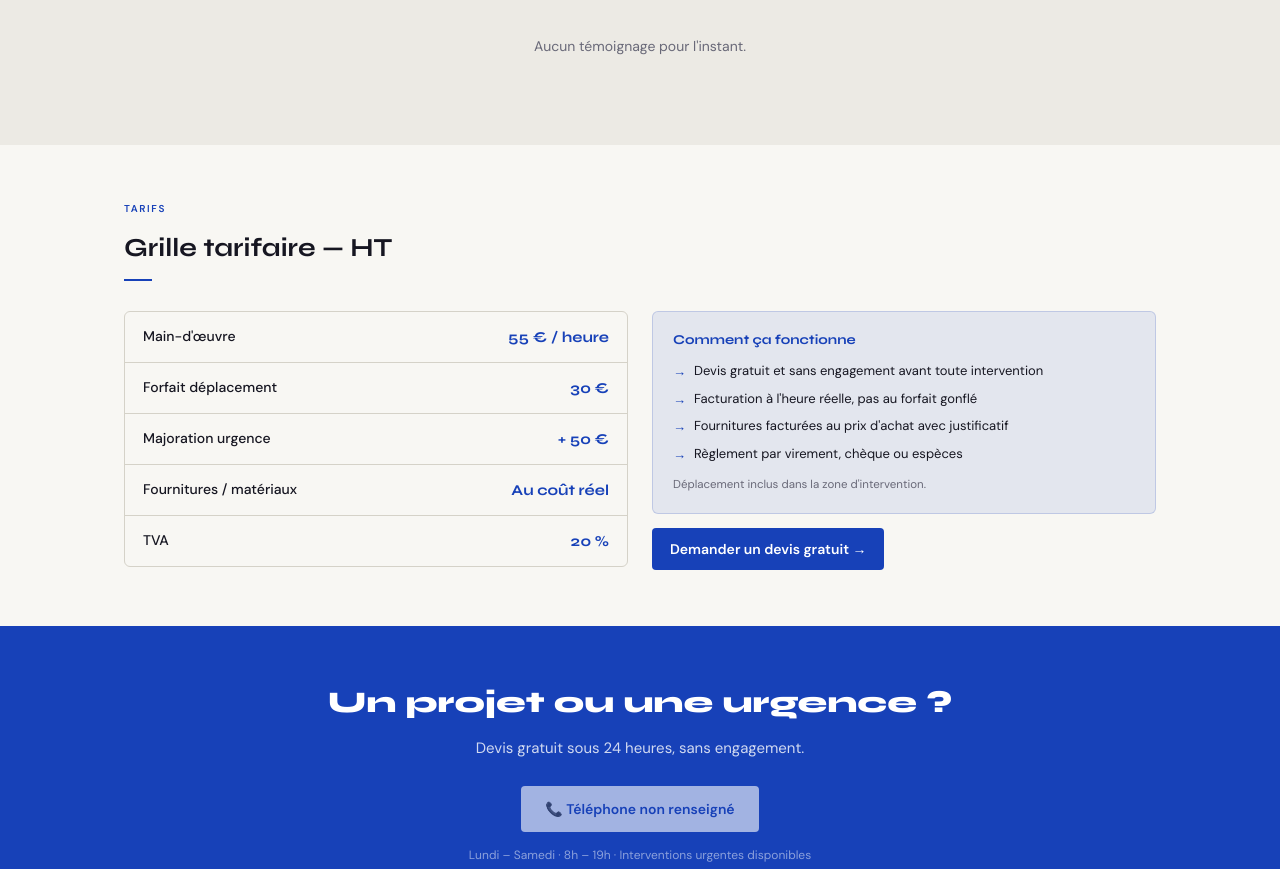
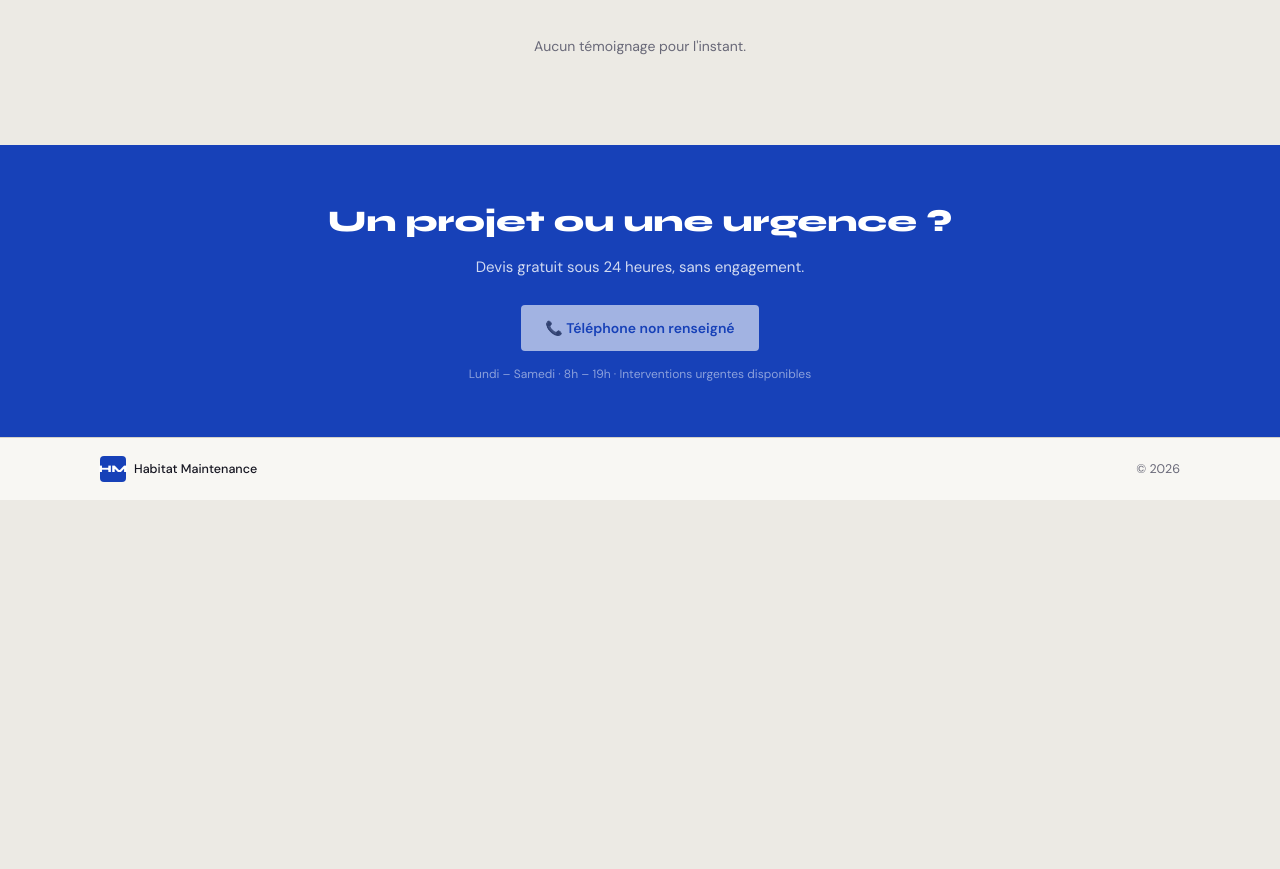
Before and after one commit to cyril8344/photoimmo-pro, a website: page portfolio.html in a window 1280 px wide. Shown: the part 1313-2182 px from the top of the page. After the commit the page ends 1813 px from the top, so only its background shows below. Drawn offline with Linux system fonts and the light colour scheme.

Commit message:
Vitrine : suppression section tarifs et taux horaire
- Supprime la section "Grille tarifaire" complète
- Remplace le stat "taux horaire HT" par "Devis gratuit sur demande"
- Nettoie CSS et JS associés


Claude-Session: https://claude.ai/code/session_014Tg11GFULxebqTgPcPd7fG

Co-authored-by: Claude <noreply@anthropic.com>

```diff
--- a/portfolio.html
+++ b/portfolio.html
@@ -99,19 +99,6 @@
     .testi-date{font-size:11.5px;color:var(--muted);}
     .no-testi{text-align:center;padding:32px;color:var(--muted);font-size:14px;}
 
-    /* ── Tarifs ── */
-    .tarifs-wrap{display:grid;grid-template-columns:1fr 1fr;gap:24px;align-items:start;}
-    .tarifs-table{background:var(--surface);border:1px solid var(--border);border-radius:6px;overflow:hidden;}
-    .tarif-row{display:flex;align-items:center;justify-content:space-between;padding:13px 18px;border-bottom:1px solid var(--border);}
-    .tarif-row:last-child{border-bottom:none;}
-    .tarif-name{font-size:14px;font-weight:500;}
-    .tarif-price{font-family:'Syne',sans-serif;font-weight:700;font-size:15px;color:var(--blue);font-variant-numeric:tabular-nums;white-space:nowrap;}
-    .tarifs-note{background:var(--blue-dim);border:1px solid var(--blue-line);border-radius:6px;padding:18px 20px;}
-    .tarifs-note-title{font-family:'Syne',sans-serif;font-weight:700;font-size:13.5px;color:var(--blue);margin-bottom:10px;}
-    .tarifs-note ul{list-style:none;display:flex;flex-direction:column;gap:7px;}
-    .tarifs-note li{display:flex;align-items:flex-start;gap:8px;font-size:13px;color:var(--text);line-height:1.5;}
-    .tarifs-note li::before{content:'→';color:var(--blue);font-weight:600;flex-shrink:0;margin-top:1px;}
-    .tarifs-note small{display:block;font-size:11.5px;color:var(--muted);margin-top:12px;}
 
     /* ── Réseaux sociaux ── */
     .social-links{display:flex;flex-wrap:wrap;gap:10px;margin-top:20px;}
@@ -149,7 +136,6 @@
       .section-title{font-size:17px;font-weight:700;}
       .services-grid{grid-template-columns:1fr;}
       .testi-grid{grid-template-columns:1fr;}
-      .tarifs-wrap{grid-template-columns:1fr;}
       .header-inner{padding:0 14px;height:50px;}
       .brand-name{max-width:130px;}
       .back-btn{font-size:12px;padding:5px 9px;}
@@ -211,8 +197,8 @@
         <div class="stat-label">avis clients</div>
       </div>
       <div class="stat-cell">
-        <div class="stat-num" id="statTarif">55 €</div>
-        <div class="stat-label">taux horaire HT</div>
+        <div class="stat-num">Gratuit</div>
+        <div class="stat-label">devis sur demande</div>
       </div>
       <div class="stat-cell">
         <div class="stat-num" id="statContact">📞</div>
@@ -280,34 +266,6 @@
   </div>
 </section>
 
-<!-- TARIFS -->
-<section id="tarifs">
-  <div class="wrap">
-    <div class="section-head">
-      <div class="eyebrow">Tarifs</div>
-      <h2 class="section-title">Grille tarifaire — HT</h2>
-      <div class="rule"></div>
-    </div>
-    <div class="tarifs-wrap">
-      <div class="tarifs-table" id="tarifsTable"></div>
-      <div>
-        <div class="tarifs-note">
-          <div class="tarifs-note-title">Comment ça fonctionne</div>
-          <ul>
-            <li>Devis gratuit et sans engagement avant toute intervention</li>
-            <li>Facturation à l'heure réelle, pas au forfait gonflé</li>
-            <li>Fournitures facturées au prix d'achat avec justificatif</li>
-            <li>Règlement par virement, chèque ou espèces</li>
-          </ul>
-          <small id="zoneNote">Déplacement inclus dans la zone d'intervention.</small>
-        </div>
-        <a href="#contact" class="chip" style="display:inline-flex;margin-top:14px;padding:10px 18px;border-radius:4px;text-decoration:none;font-size:14px;font-weight:600;background:var(--blue);color:#fff;border:none;">
-          Demander un devis gratuit →
-        </a>
-      </div>
-    </div>
-  </div>
-</section>
 
 <!-- CTA / CONTACT -->
 <div class="cta-section" id="contact">
@@ -340,13 +298,6 @@ const store = {
 const profile    = store.get('pii_profile', {});
 const photos     = store.get('pii_portfolio_photos', []);
 const testimons  = store.get('pii_testimonials', []);
-const TARIFS     = { horaire: 55, deplacement: 30, urgence: 50 };
-const ct         = profile.custom_tarifs || {};
-const tarifs     = {
-  horaire:    ct.horaire    ?? TARIFS.horaire,
-  deplacement: ct.deplacement ?? TARIFS.deplacement,
-  urgence:    ct.urgence    ?? TARIFS.urgence,
-};
 
 // Preview mode si ouvert depuis l'app
 const isPreview = document.referrer.includes('/app') || new URLSearchParams(location.search).has('preview');
@@ -385,7 +336,6 @@ if (profile.siret) {
 
 document.getElementById('statPhotos').textContent = photos.length || '—';
 document.getElementById('statAvis').textContent = testimons.length || '—';
-document.getElementById('statTarif').textContent = `${tarifs.horaire} €`;
 
 if (profile.phone) {
   const el = document.getElementById('statContact');
@@ -430,23 +380,6 @@ if (testimons.length === 0) {
   `).join('');
 }
 
-// ── Tarifs ────────────────────────────────────────────────
-const rows = [
-  ['Main-d\'œuvre', `${tarifs.horaire} € / heure`],
-  ['Forfait déplacement', `${tarifs.deplacement} €`],
-  ['Majoration urgence', `+ ${tarifs.urgence} €`],
-  ['Fournitures / matériaux', 'Au coût réel'],
-  ['TVA', '20 %'],
-];
-document.getElementById('tarifsTable').innerHTML = rows.map(([name, price]) => `
-  <div class="tarif-row">
-    <span class="tarif-name">${esc(name)}</span>
-    <span class="tarif-price">${esc(price)}</span>
-  </div>
-`).join('');
-
-if (profile.zone) document.getElementById('zoneNote').textContent =
-  `Tarifs applicables dans la zone : ${profile.zone}. Au-delà, déplacement majoré selon distance.`;
 
 // ── CTA contact ───────────────────────────────────────────
 const ctaEl = document.getElementById('ctaActions');
```
